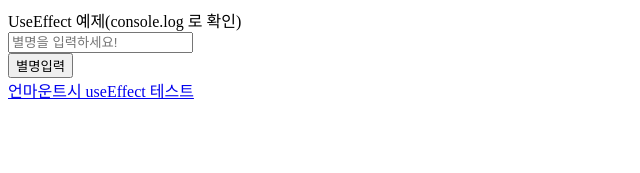
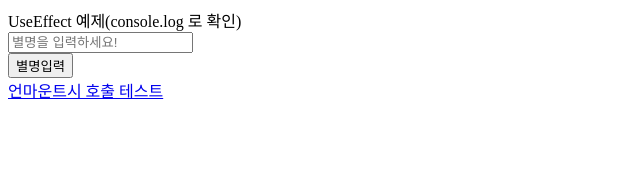
Before and after one commit to chane81/react-hooks, a React (Create React App) app: page /use-memo-example in a window 1280 px wide. Shown: the top 173 px of the page, without its empty margins (0-640 px from the left). Built offline with nearby package versions, Linux system fonts and the light colour scheme.

Commit message:
언마운트시 호출 테스트

```diff
--- a/src/components/UseMemoExample.js
+++ b/src/components/UseMemoExample.js
@@ -53,7 +53,7 @@
 				별명입력
 			</button>
 			<div>
-				<Link to='/'>언마운트시 useEffect 테스트</Link>
+				<Link to='/'>언마운트시 호출 테스트</Link>
 			</div>
 		</div>
 	);
```
